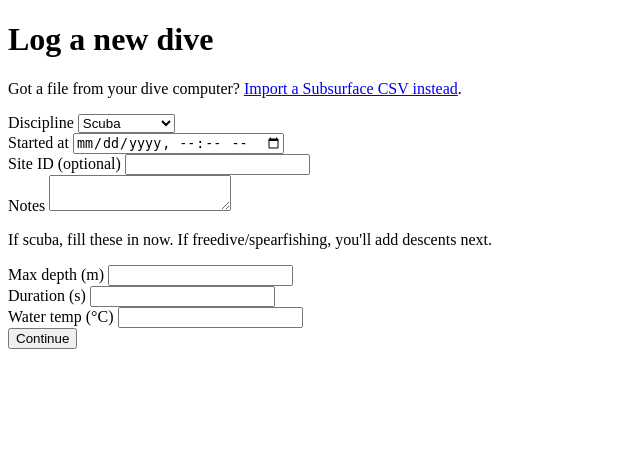
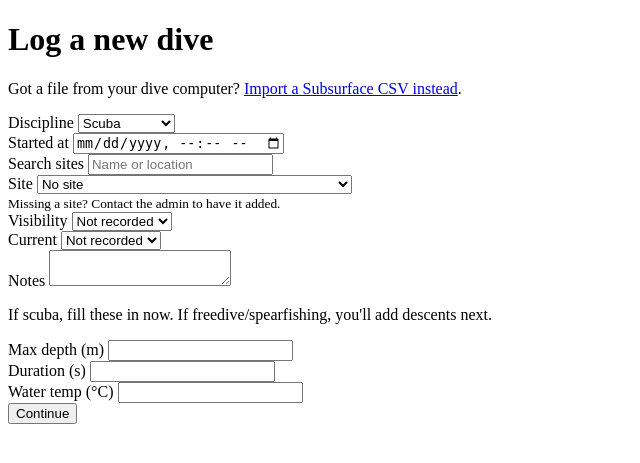
Before and after one commit to Declamski/be-the-fish, a Flask app: page /dives/new in a window 1280 px wide. Shown: the top 463 px of the page, without its empty margins (0-640 px from the left). Run offline with Flask 3, Linux system fonts and the light colour scheme; the visitor is signed in with stand-in values (Sample User, id 1); data comes from the database, SQL or seed files in the repository.

Commit message:
Link dives to sites: searchable site dropdown and optional visibility/current levels on new and existing (incl. imported) dives, site checked through sites.service

```diff
--- a/dives/routes.py
+++ b/dives/routes.py
@@ -16,17 +16,46 @@ def current_user_id():
     return flask.session["user_id"]
 
 
+def render_new_form(error=None, status=200):
+    """Show the new-dive form, with the site dropdown and condition levels filled in."""
+    return flask.render_template(
+        "dives/new.html",
+        error=error,
+        site_choices=service.get_site_choices(get_connection()),
+        visibility_levels=service.VALID_VISIBILITY,
+        current_levels=service.VALID_CURRENT,
+    ), status
+
+
+def render_detail(dive_id, error=None, status=200):
+    """Show a dive's page, including the form to set its site and conditions."""
+    try:
+        detail = service.get_dive_detail(get_connection(), dive_id, current_user_id())
+    except ValueError as e:
+        return flask.render_template("dives/list.html", dives=[], error=str(e)), 404
+    return flask.render_template(
+        "dives/detail.html",
+        error=error,
+        site_choices=service.get_site_choices(get_connection()),
+        visibility_levels=service.VALID_VISIBILITY,
+        current_levels=service.VALID_CURRENT,
+        **detail,
+    ), status
+
+
 @bp.route("/new", methods=["GET", "POST"])
 @users.login_required
 def new_dive():
     if flask.request.method == "GET":
-        return flask.render_template("dives/new.html")
+        return render_new_form()
 
     conn = get_connection()
     discipline = flask.request.form.get("discipline", "")
     started_at = flask.request.form.get("started_at", "")
     site_id = flask.request.form.get("site_id") or None
     notes = flask.request.form.get("notes") or None
+    visibility = flask.request.form.get("visibility") or None
+    current = flask.request.form.get("current") or None
 
     if discipline == "scuba":
         max_depth_m = flask.request.form.get("max_depth_m") or None
@@ -41,10 +70,12 @@ def new_dive():
                 duration_s=int(duration_s) if duration_s else None,
                 site_id=int(site_id) if site_id else None,
                 water_temp_c=float(water_temp_c) if water_temp_c else None,
+                visibility=visibility,
+                current=current,
                 notes=notes,
             )
         except ValueError as e:
-            return flask.render_template("dives/new.html", error=str(e)), 400
+            return render_new_form(error=str(e), status=400)
         return flask.redirect(f"/dives/{dive_id}")
 
     try:
@@ -52,10 +83,12 @@ def new_dive():
             discipline=discipline,
             started_at=started_at,
             site_id=int(site_id) if site_id else None,
+            visibility=visibility,
+            current=current,
             notes=notes,
         )
     except ValueError as e:
-        return flask.render_template("dives/new.html", error=str(e)), 400
+        return render_new_form(error=str(e), status=400)
 
     flask.session["draft_dive"] = draft
     return flask.redirect("/dives/new/descents")
@@ -150,11 +183,29 @@ def list_dives():
 @bp.route("/<int:dive_id>", methods=["GET"])
 @users.login_required
 def dive_detail(dive_id):
+    return render_detail(dive_id)
+
+
+@bp.route("/<int:dive_id>/site", methods=["POST"])
+@users.login_required
+def set_site_and_conditions(dive_id):
+    site_id = flask.request.form.get("site_id") or None
+    visibility = flask.request.form.get("visibility") or None
+    current = flask.request.form.get("current") or None
+
     try:
-        detail = service.get_dive_detail(get_connection(), dive_id, current_user_id())
+        service.set_dive_site_and_conditions(
+            get_connection(),
+            dive_id=dive_id,
+            user_id=current_user_id(),
+            site_id=int(site_id) if site_id else None,
+            visibility=visibility,
+            current=current,
+        )
     except ValueError as e:
-        return flask.render_template("dives/list.html", dives=[], error=str(e)), 404
-    return flask.render_template("dives/detail.html", **detail)
+        return render_detail(dive_id, error=str(e), status=400)
+
+    return flask.redirect(f"/dives/{dive_id}")
 
 
 @bp.route("/<int:dive_id>/catches", methods=["POST"])
@@ -172,7 +223,6 @@ def add_catch(dive_id):
             weight_kg=float(weight_kg) if weight_kg else None,
         )
     except ValueError as e:
-        detail = service.get_dive_detail(get_connection(), dive_id, current_user_id())
-        return flask.render_template("dives/detail.html", error=str(e), **detail), 400
+        return render_detail(dive_id, error=str(e), status=400)
 
     return flask.redirect(f"/dives/{dive_id}")
--- a/dives/schema.sql
+++ b/dives/schema.sql
@@ -9,6 +9,8 @@ CREATE TABLE IF NOT EXISTS dives (
     max_depth_m REAL,
     duration_s INTEGER,
     water_temp_c REAL,
+    visibility TEXT,
+    current TEXT,
     notes TEXT
 );
 
--- a/dives/service.py
+++ b/dives/service.py
@@ -1,17 +1,33 @@
+from sites import service as sites_service
+
 from . import repository
 
 VALID_DISCIPLINES = {"scuba", "freedive", "spearfishing"}
 SESSION_DISCIPLINES = {"freedive", "spearfishing"}
+VALID_VISIBILITY = ["poor", "moderate", "good", "excellent"]
+VALID_CURRENT = ["none", "light", "moderate", "strong"]
+
+
+def check_site_and_conditions(conn, site_id, visibility, current):
+    """All three are optional. Raise ValueError if any given value is not allowed."""
+    # Sites belong to another domain, so we ask its service instead of querying its table.
+    if site_id is not None and not sites_service.site_exists(conn, site_id):
+        raise ValueError("That dive site does not exist")
+    if visibility is not None and visibility not in VALID_VISIBILITY:
+        raise ValueError("Visibility must be one of: " + ", ".join(VALID_VISIBILITY))
+    if current is not None and current not in VALID_CURRENT:
+        raise ValueError("Current must be one of: " + ", ".join(VALID_CURRENT))
 
 
 def create_scuba_dive(conn, user_id, started_at, max_depth_m, duration_s, site_id=None,
-                       water_temp_c=None, notes=None):
+                       water_temp_c=None, visibility=None, current=None, notes=None):
     if not started_at:
         raise ValueError("Start date/time is required")
     if max_depth_m is None or max_depth_m <= 0:
         raise ValueError("Max depth must be greater than 0")
     if duration_s is None or duration_s <= 0:
         raise ValueError("Duration must be greater than 0")
+    check_site_and_conditions(conn, site_id, visibility, current)
 
     return repository.insert_dive(
         conn,
@@ -22,11 +38,14 @@ def create_scuba_dive(conn, user_id, started_at, max_depth_m, duration_s, site_i
         max_depth_m=max_depth_m,
         duration_s=duration_s,
         water_temp_c=water_temp_c,
+        visibility=visibility,
+        current=current,
         notes=notes,
     )
 
 
-def start_session_draft(discipline, started_at, site_id=None, notes=None):
+def start_session_draft(discipline, started_at, site_id=None, visibility=None, current=None,
+                        notes=None):
     if discipline not in SESSION_DISCIPLINES:
         raise ValueError("Discipline must be freedive or spearfishing for a session")
     if not started_at:
@@ -36,6 +55,8 @@ def start_session_draft(discipline, started_at, site_id=None, notes=None):
         "discipline": discipline,
         "started_at": started_at,
         "site_id": site_id,
+        "visibility": visibility,
+        "current": current,
         "notes": notes,
         "descents": [],
     }
@@ -57,6 +78,7 @@ def finish_session(conn, user_id, draft):
     descents = draft["descents"]
     if len(descents) == 0:
         raise ValueError("Add at least one descent before finishing the session")
+    check_site_and_conditions(conn, draft["site_id"], draft["visibility"], draft["current"])
 
     max_depth_m = max(d["depth_m"] for d in descents)
     duration_s = sum(d["duration_s"] for d in descents)
@@ -69,6 +91,8 @@ def finish_session(conn, user_id, draft):
         site_id=draft["site_id"],
         max_depth_m=max_depth_m,
         duration_s=duration_s,
+        visibility=draft["visibility"],
+        current=draft["current"],
         notes=draft["notes"],
     )
 
@@ -76,6 +100,19 @@ def finish_session(conn, user_id, draft):
         repository.insert_descent(conn, dive_id, d["depth_m"], d["duration_s"], d["started_at"])
 
     return dive_id
+
+
+def set_dive_site_and_conditions(conn, dive_id, user_id, site_id, visibility, current):
+    """Set (or clear, with None) the site, visibility and current of an existing dive.
+
+    This is how imported dives get a site and conditions.
+    """
+    dive = repository.get_dive(conn, dive_id)
+    if dive is None or dive["user_id"] != user_id:
+        raise ValueError("Dive not found")
+    check_site_and_conditions(conn, site_id, visibility, current)
+
+    repository.update_dive_site_and_conditions(conn, dive_id, site_id, visibility, current)
 
 
 def add_catch(conn, dive_id, user_id, species, weight_kg=None):
@@ -98,13 +135,26 @@ def list_dives(conn, user_id):
     return repository.list_dives_for_user(conn, user_id)
 
 
+def get_site_choices(conn):
+    """Every dive site as {"id", "label"}, for the site dropdown on the dive forms."""
+    choices = []
+    for site in sites_service.search_sites(conn, ""):
+        choices.append({"id": site["id"], "label": sites_service.get_site_label(conn, site["id"])})
+    return choices
+
+
 def get_dive_detail(conn, dive_id, user_id):
     dive = repository.get_dive(conn, dive_id)
     if dive is None or dive["user_id"] != user_id:
         raise ValueError("Dive not found")
 
+    site_label = None
+    if dive["site_id"] is not None:
+        site_label = sites_service.get_site_label(conn, dive["site_id"])
+
     return {
         "dive": dive,
+        "site_label": site_label,
         "descents": repository.list_descents(conn, dive_id),
         "catches": repository.list_catches(conn, dive_id),
     }
--- /dev/null
+++ b/templates/dives/_site_fields.html
@@ -0,0 +1,30 @@
+{# Site dropdown + visibility + current. Shared by dives/new.html and dives/detail.html.
+   Expects site_choices, visibility_levels, current_levels, and optionally
+   selected_site_id, selected_visibility, selected_current. #}
+<label>Search sites <input type="search" data-filter-select="#site-select"
+    placeholder="Name or location"></label><br>
+<label>Site
+    <select name="site_id" id="site-select">
+        <option value="">No site</option>
+        {% for choice in site_choices %}
+        <option value="{{ choice.id }}" {% if choice.id == selected_site_id %}selected{% endif %}>{{ choice.label }}</option>
+        {% endfor %}
+    </select>
+</label><br>
+<small>Missing a site? Contact the admin to have it added.</small><br>
+<label>Visibility
+    <select name="visibility">
+        <option value="">Not recorded</option>
+        {% for level in visibility_levels %}
+        <option value="{{ level }}" {% if level == selected_visibility %}selected{% endif %}>{{ level }}</option>
+        {% endfor %}
+    </select>
+</label><br>
+<label>Current
+    <select name="current">
+        <option value="">Not recorded</option>
+        {% for level in current_levels %}
+        <option value="{{ level }}" {% if level == selected_current %}selected{% endif %}>{{ level }}</option>
+        {% endfor %}
+    </select>
+</label><br>
--- a/templates/dives/new.html
+++ b/templates/dives/new.html
@@ -12,7 +12,7 @@
         </select>
     </label><br>
     <label>Started at <input type="datetime-local" name="started_at" required></label><br>
-    <label>Site ID (optional) <input type="number" name="site_id"></label><br>
+    {% include "dives/_site_fields.html" %}
     <label>Notes <textarea name="notes"></textarea></label><br>
 
     <p>If scuba, fill these in now. If freedive/spearfishing, you'll add descents next.</p>
@@ -22,4 +22,5 @@
 
     <button type="submit">Continue</button>
 </form>
+<script src="/static/filter.js"></script>
 {% endblock %}
```
Also changed, not shown: AI_USAGE.md (+3 -0 lines), dives/repository.py (+13 -4 lines), templates/dives/detail.html (+13 -0 lines), tests/test_dives_service.py (+124 -0 lines).
